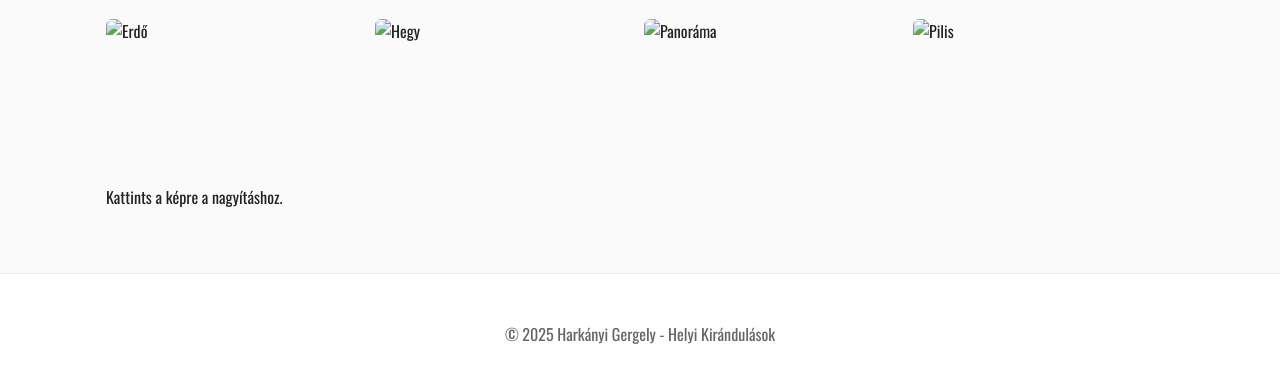
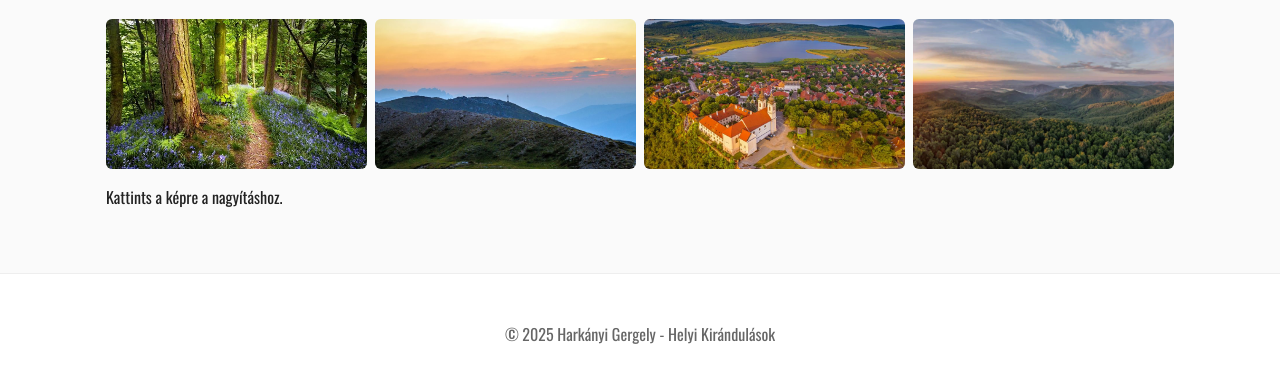
Before and after one commit to HariGeri06/Helyi-kir-ndul-sok, a plain HTML site: page galeria.html in a window 1280 px wide. Shown: the part 129-512 px from the top of the page. Drawn offline with nearby package versions, Linux system fonts and the light colour scheme.

Commit message:
Update galeria.html

```diff
--- a/galeria.html
+++ b/galeria.html
@@ -31,10 +31,10 @@
   <main class="container">
     <h1>Galéria</h1>
     <div class="gallery">
-      <img src="images/gallery/erdei.jpg" alt="Erdő" data-full="images/gallery/erdei.jpg">
-      <img src="images/gallery/hegy.jpg" alt="Hegy" data-full="images/gallery/hegy.jpg">
-      <img src="images/gallery/panorama.jpg" alt="Panoráma" data-full="images/gallery/panorama.jpg">
-      <img src="images/gallery/pilis.jpeg" alt="Pilis" data-full="images/gallery/pilis.jpeg">
+      <img src="erdei.jpg" alt="Erdő" data-full="erdei.jpg">
+      <img src="hegy.jpg" alt="Hegy" data-full="hegy.jpg">
+      <img src="panorama.jpg" alt="Panoráma" data-full="panorama.jpg">
+      <img src="pilis.jpeg" alt="Pilis" data-full="pilis.jpeg">
     </div>
     <p>Kattints a képre a nagyításhoz.</p>
   </main>
```
